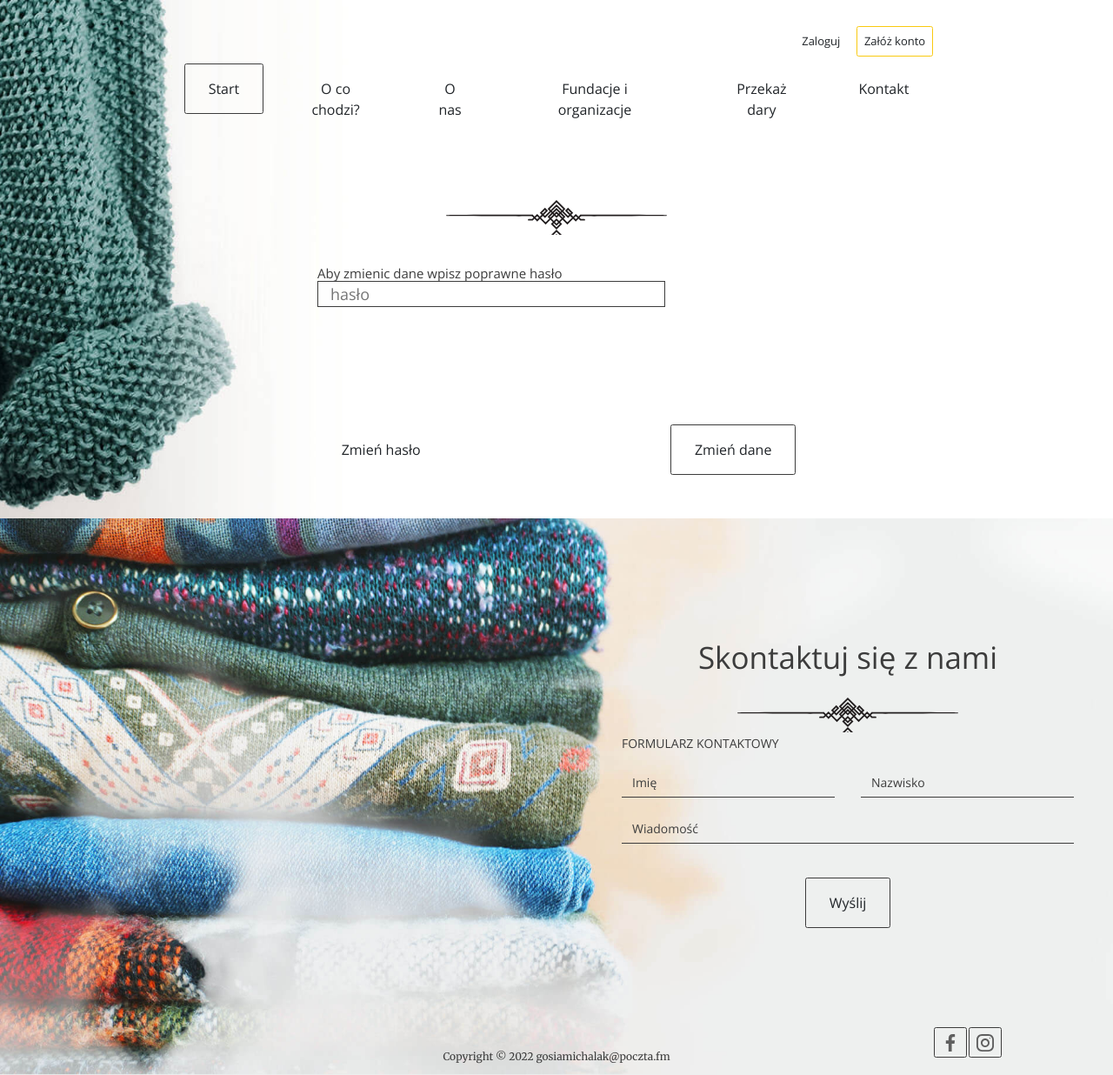
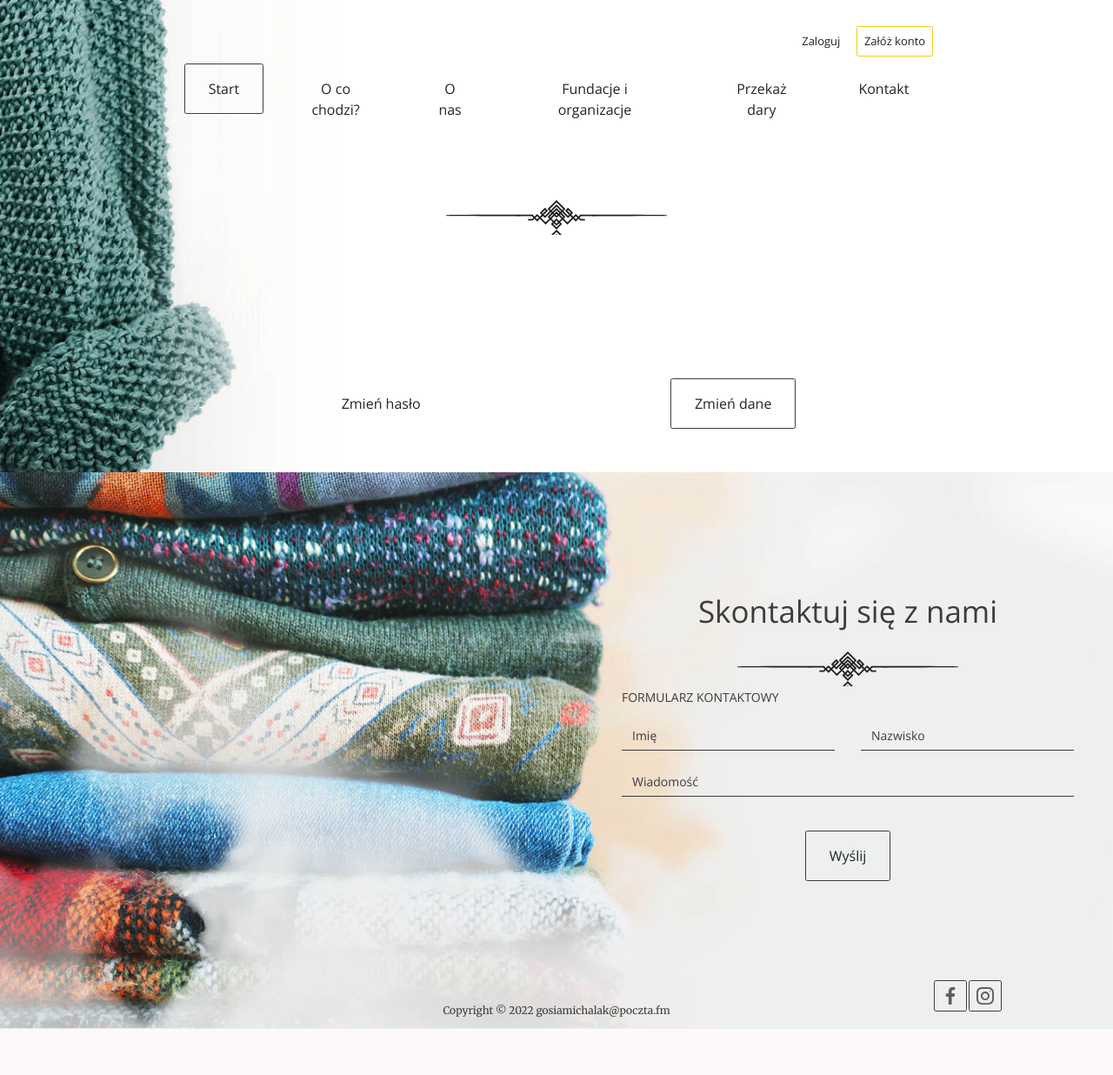
Before and after one commit to gosiamich/CharityApp, a Django app: template fundraiser_app/templates/fundraiser_app/update_user.html in a window 1280 px wide. Shown: the whole page at 87% size. After the commit the page ends 1183 px from the top, so only its background shows below. Run offline with Django 4.2, Linux system fonts and the light colour scheme; the template is opened without the code that fills it, so the values that code supplies are empty.

Commit message:
password errors commit

```diff
--- a/accounts/views.py
+++ b/accounts/views.py
@@ -85,7 +85,8 @@ class UpdateUserView(View):
             password = request.POST.get('password')
             user = authenticate(email=request.user.email, password=password)
             if user is None:
-                return render(request, 'fundraiser_app/update_user.html',{'form': form,'message': 'Modify Your data:', 'error': 'Podano błędne hasło'})
+                form.add_error('password', 'Podano błędne aktualne hasło')
+                return render(request, 'fundraiser_app/update_user.html',{'form': form,'message': 'Formularz zmiany danych:'})
             else:
                 user.first_name = form.cleaned_data["first_name"]
                 user.last_name = form.cleaned_data["last_name"]
--- a/fundraiser_app/templates/fundraiser_app/update_user.html
+++ b/fundraiser_app/templates/fundraiser_app/update_user.html
@@ -6,10 +6,10 @@
       <h2> {{ message }}</h2>
 
         <form method="POST" action="">
-          <h3> {{ error }}</h3>
+
             {% csrf_token %}
            <div class="form-group">
-                <h4> Aby zmienic dane wpisz poprawne hasło <input type="password" name="password" placeholder="hasło" /></h4>
+{#                <h4> Aby zmienic dane wpisz poprawne hasło <input type="password" name="password" placeholder="hasło" /></h4>#}
             </div>
             <div class="form-group">
             {{ form.as_p }}
```
Also changed, not shown: accounts/forms.py (+2 -14 lines).
